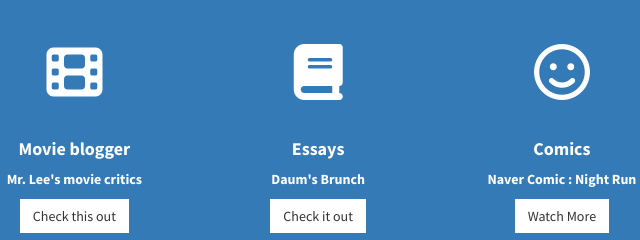
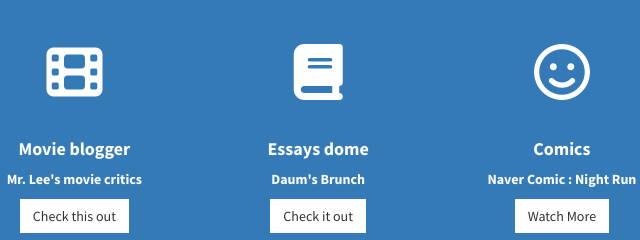
Before and after one commit to melonshop/melonshop.github.io, a plain HTML site: page retry/index.html in a window 1280 px wide. Shown: the part 1300-1540 px from the top of the page, 200-840 px from the left. Drawn offline with Linux system fonts and the light colour scheme.

Commit message:
Update index.html

```diff
--- a/retry/index.html
+++ b/retry/index.html
@@ -162,7 +162,7 @@
                                 <i class="fa fa-book" aria-hidden="true"></i>
                             </span>
                                 <h4>
-                                    <strong> Essays </strong>
+                                    <strong> Essays dome </strong>
                                 </h4>
                                 <p> Daum's Brunch  </p>
                                 <a href="https://brunch.co.kr/" class="btn btn-light">Check it out</a>
```
